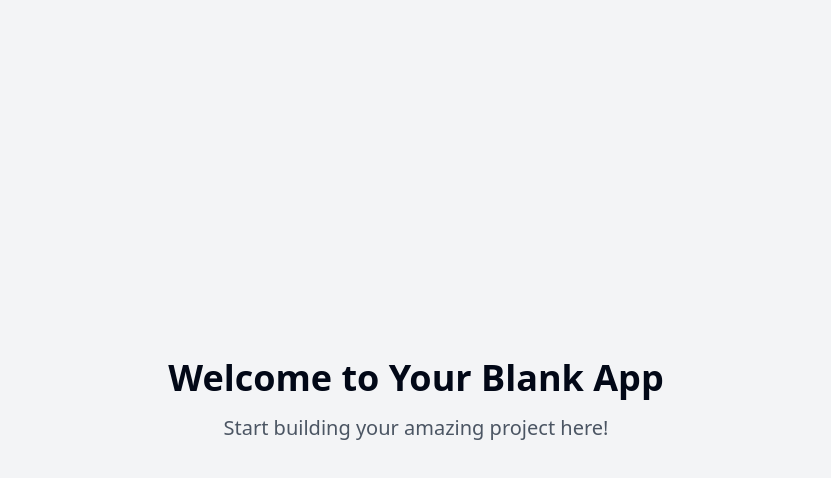
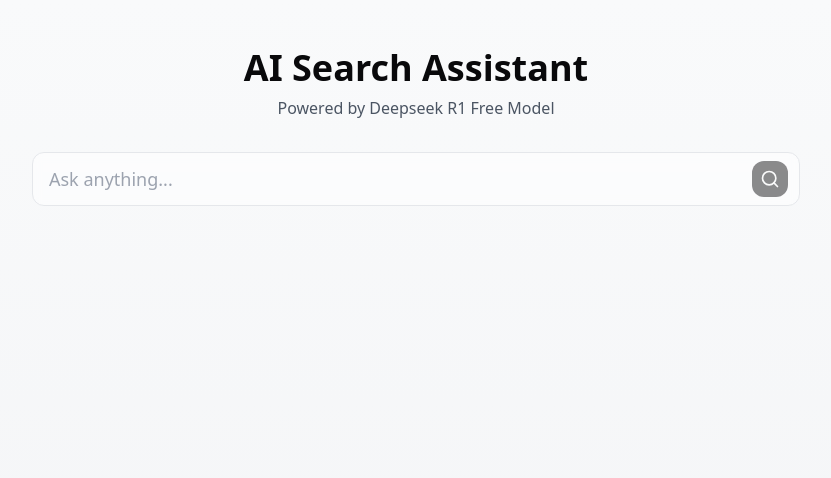
Before and after one commit to tarunkapoor1/Saraswati, a React (Vite) app: page / in a window 1280 px wide. Shown: the top 478 px of the page, without its empty margins (224-1055 px from the left). Built offline with nearby package versions, Linux system fonts and the light colour scheme.

Commit message:
Clone repository as template
Cloned the repository from https://github.com/rbrown101010/yapsearch to use as a template for building a perplexity-like app using the Deepseek R1 Free model.
[skip gpt_engineer]

```diff
--- /dev/null
+++ b/src/components/ResponseDisplay.tsx
@@ -0,0 +1,59 @@
+import { useEffect, useRef } from "react";
+import { ExternalLink } from "lucide-react";
+
+interface Citation {
+  url: string;
+  title: string;
+}
+
+interface ResponseDisplayProps {
+  response: string;
+  citations: Citation[];
+  isStreaming: boolean;
+}
+
+const ResponseDisplay = ({ response, citations, isStreaming }: ResponseDisplayProps) => {
+  const responseRef = useRef<HTMLDivElement>(null);
+
+  useEffect(() => {
+    if (responseRef.current) {
+      responseRef.current.scrollIntoView({ behavior: "smooth" });
+    }
+  }, [response]);
+
+  if (!response && !isStreaming) return null;
+
+  return (
+    <div className="w-full max-w-3xl mx-auto mt-8 animate-in">
+      <div className="glass-panel rounded-xl p-6">
+        <div className="prose prose-sm max-w-none">
+          <div className="whitespace-pre-wrap">{response}</div>
+          {isStreaming && (
+            <span className="inline-block w-2 h-4 bg-primary animate-pulse" />
+          )}
+        </div>
+        {citations.length > 0 && (
+          <div className="mt-6 pt-4 border-t border-gray-200">
+            <h3 className="text-sm font-medium text-gray-500 mb-2">Sources</h3>
+            <div className="space-y-2">
+              {citations.map((citation, index) => (
+                <a
+                  key={index}
+                  href={citation.url}
+                  target="_blank"
+                  rel="noopener noreferrer"
+                  className="flex items-center gap-2 text-sm text-primary hover:underline"
+                >
+                  <ExternalLink className="w-4 h-4" />
+                  {citation.title}
+                </a>
+              ))}
+            </div>
+          </div>
+        )}
+      </div>
+    </div>
+  );
+};
+
+export default ResponseDisplay;
--- /dev/null
+++ b/src/components/SearchBox.tsx
@@ -0,0 +1,42 @@
+import { useState } from "react";
+import { Search } from "lucide-react";
+
+interface SearchBoxProps {
+  onSearch: (query: string) => void;
+  isLoading: boolean;
+}
+
+const SearchBox = ({ onSearch, isLoading }: SearchBoxProps) => {
+  const [query, setQuery] = useState("");
+
+  const handleSubmit = (e: React.FormEvent) => {
+    e.preventDefault();
+    if (query.trim() && !isLoading) {
+      onSearch(query.trim());
+    }
+  };
+
+  return (
+    <form onSubmit={handleSubmit} className="w-full max-w-3xl mx-auto">
+      <div className="relative">
+        <input
+          type="text"
+          value={query}
+          onChange={(e) => setQuery(e.target.value)}
+          placeholder="Ask anything..."
+          className="search-input"
+          disabled={isLoading}
+        />
+        <button
+          type="submit"
+          disabled={isLoading || !query.trim()}
+          className="absolute right-3 top-1/2 -translate-y-1/2 p-2 rounded-lg bg-primary text-primary-foreground opacity-90 hover:opacity-100 transition-opacity disabled:opacity-50"
+        >
+          <Search className="w-5 h-5" />
+        </button>
+      </div>
+    </form>
+  );
+};
+
+export default SearchBox;
--- a/src/index.css
+++ b/src/index.css
@@ -5,97 +5,77 @@
 @layer base {
   :root {
     --background: 0 0% 100%;
-    --foreground: 222.2 84% 4.9%;
-
+    --foreground: 240 10% 3.9%;
     --card: 0 0% 100%;
-    --card-foreground: 222.2 84% 4.9%;
-
+    --card-foreground: 240 10% 3.9%;
     --popover: 0 0% 100%;
-    --popover-foreground: 222.2 84% 4.9%;
-
-    --primary: 222.2 47.4% 11.2%;
-    --primary-foreground: 210 40% 98%;
-
-    --secondary: 210 40% 96.1%;
-    --secondary-foreground: 222.2 47.4% 11.2%;
-
-    --muted: 210 40% 96.1%;
-    --muted-foreground: 215.4 16.3% 46.9%;
-
-    --accent: 210 40% 96.1%;
-    --accent-foreground: 222.2 47.4% 11.2%;
-
+    --popover-foreground: 240 10% 3.9%;
+    --primary: 240 5.9% 10%;
+    --primary-foreground: 0 0% 98%;
+    --secondary: 240 4.8% 95.9%;
+    --secondary-foreground: 240 5.9% 10%;
+    --muted: 240 4.8% 95.9%;
+    --muted-foreground: 240 3.8% 46.1%;
+    --accent: 240 4.8% 95.9%;
+    --accent-foreground: 240 5.9% 10%;
     --destructive: 0 84.2% 60.2%;
-    --destructive-foreground: 210 40% 98%;
-
-    --border: 214.3 31.8% 91.4%;
-    --input: 214.3 31.8% 91.4%;
-    --ring: 222.2 84% 4.9%;
-
-    --radius: 0.5rem;
-
-    --sidebar-background: 0 0% 98%;
-
-    --sidebar-foreground: 240 5.3% 26.1%;
-
-    --sidebar-primary: 240 5.9% 10%;
-
-    --sidebar-primary-foreground: 0 0% 98%;
-
-    --sidebar-accent: 240 4.8% 95.9%;
-
-    --sidebar-accent-foreground: 240 5.9% 10%;
-
-    --sidebar-border: 220 13% 91%;
-
-    --sidebar-ring: 217.2 91.2% 59.8%;
+    --destructive-foreground: 0 0% 98%;
+    --border: 240 5.9% 90%;
+    --input: 240 5.9% 90%;
+    --ring: 240 5.9% 10%;
+    --radius: 0.75rem;
   }
 
   .dark {
-    --background: 222.2 84% 4.9%;
-    --foreground: 210 40% 98%;
+    --background: 240 10% 3.9%;
+    --foreground: 0 0% 98%;
+    --card: 240 10% 3.9%;
+    --card-foreground: 0 0% 98%;
+    --popover: 240 10% 3.9%;
+    --popover-foreground: 0 0% 98%;
+    --primary: 0 0% 98%;
+    --primary-foreground: 240 5.9% 10%;
+    --secondary: 240 3.7% 15.9%;
+    --secondary-foreground: 0 0% 98%;
+    --muted: 240 3.7% 15.9%;
+    --muted-foreground: 240 5% 64.9%;
+    --accent: 240 3.7% 15.9%;
+    --accent-foreground: 0 0% 98%;
+    --destructive: 0 62.8% 30.6%;
+    --destructive-foreground: 0 0% 98%;
+    --border: 240 3.7% 15.9%;
+    --input: 240 3.7% 15.9%;
+    --ring: 240 4.9% 83.9%;
+  }
 
-    --card: 222.2 84% 4.9%;
-    --card-foreground: 210 40% 98%;
-
-    --popover: 222.2 84% 4.9%;
-    --popover-foreground: 210 40% 98%;
-
-    --primary: 210 40% 98%;
-    --primary-foreground: 222.2 47.4% 11.2%;
-
-    --secondary: 217.2 32.6% 17.5%;
-    --secondary-foreground: 210 40% 98%;
-
-    --muted: 217.2 32.6% 17.5%;
-    --muted-foreground: 215 20.2% 65.1%;
-
-    --accent: 217.2 32.6% 17.5%;
-    --accent-foreground: 210 40% 98%;
-
-    --destructive: 0 62.8% 30.6%;
-    --destructive-foreground: 210 40% 98%;
-
-    --border: 217.2 32.6% 17.5%;
-    --input: 217.2 32.6% 17.5%;
-    --ring: 212.7 26.8% 83.9%;
-    --sidebar-background: 240 5.9% 10%;
-    --sidebar-foreground: 240 4.8% 95.9%;
-    --sidebar-primary: 224.3 76.3% 48%;
-    --sidebar-primary-foreground: 0 0% 100%;
-    --sidebar-accent: 240 3.7% 15.9%;
-    --sidebar-accent-foreground: 240 4.8% 95.9%;
-    --sidebar-border: 240 3.7% 15.9%;
-    --sidebar-ring: 217.2 91.2% 59.8%;
-  }
-}
-
-@layer base {
   * {
     @apply border-border;
   }
 
   body {
-    @apply bg-background text-foreground;
+    @apply bg-background text-foreground antialiased;
+  }
+
+  .glass-panel {
+    @apply bg-white/30 backdrop-blur-lg border border-white/20 shadow-lg;
+  }
+
+  .search-input {
+    @apply w-full px-4 py-3 text-lg bg-white/50 backdrop-blur-sm border border-gray-200 rounded-xl focus:outline-none focus:ring-2 focus:ring-primary/20 transition-all duration-200;
+  }
+
+  .animate-in {
+    animation: fadeIn 0.3s ease-out;
+  }
+
+  @keyframes fadeIn {
+    from {
+      opacity: 0;
+      transform: translateY(10px);
+    }
+    to {
+      opacity: 1;
+      transform: translateY(0);
+    }
   }
 }
--- a/src/pages/Index.tsx
+++ b/src/pages/Index.tsx
@@ -1,11 +1,61 @@
-// Update this page (the content is just a fallback if you fail to update the page)
+import { useState } from "react";
+import SearchBox from "../components/SearchBox";
+import ResponseDisplay from "../components/ResponseDisplay";
 
 const Index = () => {
+  const [response, setResponse] = useState("");
+  const [isLoading, setIsLoading] = useState(false);
+  const [citations, setCitations] = useState<Array<{ url: string; title: string }>>([]);
+
+  const handleSearch = async (query: string) => {
+    setIsLoading(true);
+    setResponse("");
+    setCitations([]);
+
+    try {
+      // Simulate API call for now
+      const mockResponse = "This is a simulated response using the Deepseek R1 Free model. The actual integration will be implemented once we have the API endpoint ready.";
+      const mockCitations = [
+        {
+          url: "https://example.com/1",
+          title: "Sample Citation 1",
+        },
+        {
+          url: "https://example.com/2",
+          title: "Sample Citation 2",
+        },
+      ];
+
+      // Simulate streaming
+      let currentResponse = "";
+      for (const char of mockResponse) {
+        currentResponse += char;
+        setResponse(currentResponse);
+        await new Promise((resolve) => setTimeout(resolve, 20));
+      }
+
+      setCitations(mockCitations);
+    } catch (error) {
+      console.error("Search error:", error);
+      setResponse("An error occurred while processing your request.");
+    } finally {
+      setIsLoading(false);
+    }
+  };
+
   return (
-    <div className="min-h-screen flex items-center justify-center bg-gray-100">
-      <div className="text-center">
-        <h1 className="text-4xl font-bold mb-4">Welcome to Your Blank App</h1>
-        <p className="text-xl text-gray-600">Start building your amazing project here!</p>
+    <div className="min-h-screen bg-gradient-to-b from-gray-50 to-gray-100 px-4 py-12">
+      <div className="max-w-4xl mx-auto">
+        <h1 className="text-4xl font-bold text-center mb-2 animate-in">AI Search Assistant</h1>
+        <p className="text-gray-600 text-center mb-8 animate-in">
+          Powered by Deepseek R1 Free Model
+        </p>
+        <SearchBox onSearch={handleSearch} isLoading={isLoading} />
+        <ResponseDisplay
+          response={response}
+          citations={citations}
+          isStreaming={isLoading}
+        />
       </div>
     </div>
   );
```
Also changed, not shown: tailwind.config.ts (+42 -54 lines).
